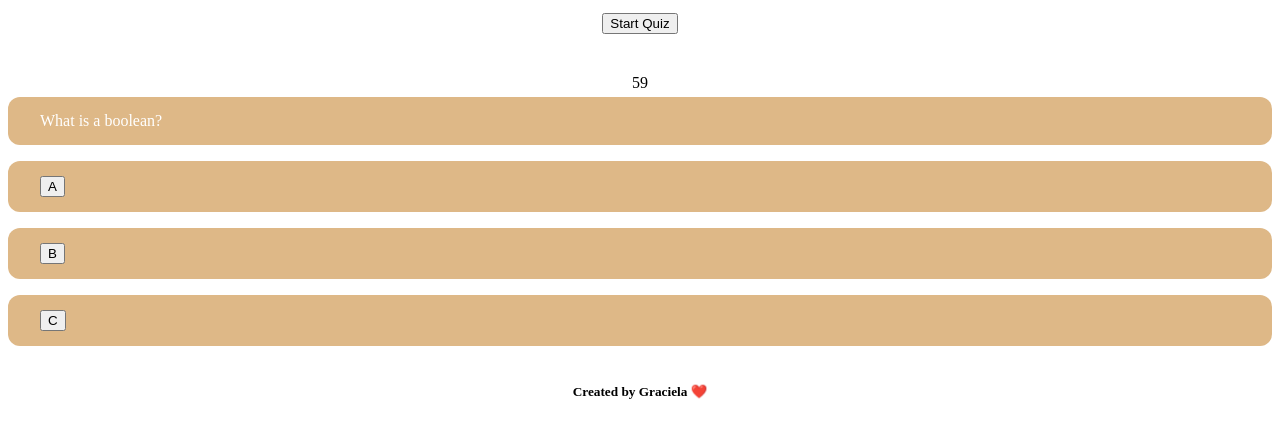
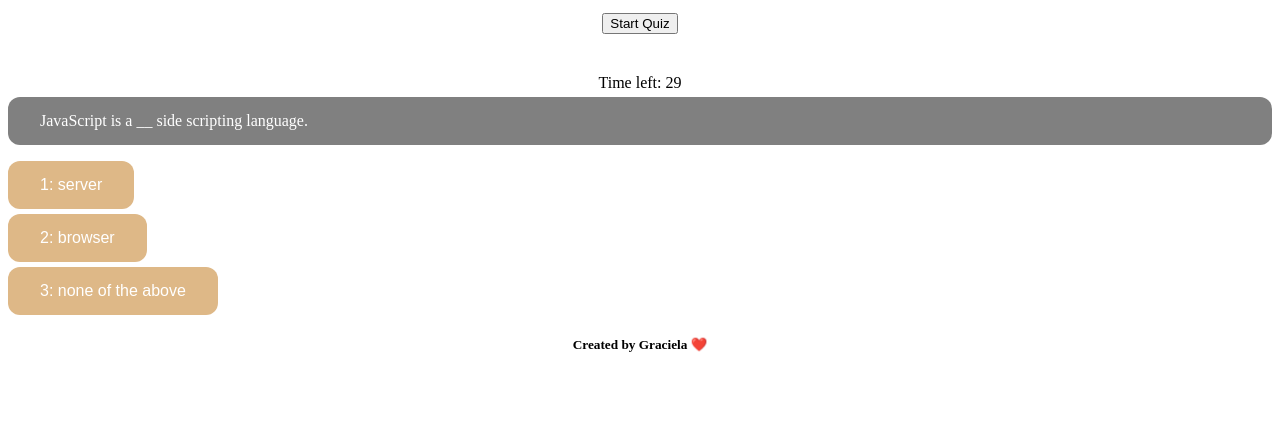
Before and after one commit to gmejia87/js-survey-quiz, a plain HTML site: page index.html in a window 1280 px wide. Both pictures are taken after a click on the button "Start Quiz". Shown: the part 167-604 px from the top of the page. Drawn offline with Linux system fonts and the light colour scheme.

Commit message:
update questions display

```diff
--- a/index.html
+++ b/index.html
@@ -21,18 +21,10 @@
     <div class="timer hidden"></div>
 
     <div class="questions hidden">
-      <ul class="question">
-        What is a boolean?
-      </ul>
-      <ul class="choice 1">
-        <button>A</button>
-      </ul>
-      <ul class="choice 2">
-        <button>B</button>
-      </ul>
-      <ul class="choice 3">
-        <button>C</button>
-      </ul>
+      <p class="question"></p>
+      <button class="btn1"></button>
+      <button class="btn2"></button>
+      <button class="btn3"></button>
     </div>
 
     <footer>
--- a/script.js
+++ b/script.js
@@ -1,40 +1,64 @@
-var countDown = 60;
+var countDown = 30;
 var startBtn = document.getElementById("start-btn");
 var timer = document.querySelector(".timer");
 var questions = document.querySelector(".questions");
+var listChoices = document.querySelector(".questions button");
+
+var count = 0;
+var pageContentEl = function (element) {
+  return document.querySelector(element);
+};
 
 // //timer on landing page
 // timer.textContent = countDown;
 // countDown--;
 
-//start button
+//start button to quiz
 startBtn.addEventListener("click", startGame);
 
+//start quiz
 function startGame() {
   // Start timer
   var tickTock = setInterval(() => {
-    timer.textContent = countDown;
+    timer.textContent = `Time left: ${countDown}`;
     countDown--;
 
     if (countDown < 0) {
       clearInterval(tickTock);
+      timer.textContent = "Time is up!";
       // endGame()
     }
   }, 1000);
 
   timer.classList.remove("hidden");
   questions.classList.remove("hidden");
+  showQuestions();
 }
 
-// var questions = [
-//   {
-//     question: "What is a boolean?",
-//     choices: ["a string", "multiple choice", "two values"],
-//     answer: "two values",
-//   },
-//   {
-//     question: "Who is known as the 'Dark Lord'?",
-//     choices: ["Ron", "Voldermort", "Harry"],
-//     answer: "Voldermort",
-//   },
-// ];
+//show questions on screen
+const showQuestions = function () {
+  pageContentEl(".question").innerHTML = quizQuestions[count].question;
+  pageContentEl(".btn1").innerHTML = `1: ${quizQuestions[count].choices[0]}`;
+  pageContentEl(".btn2").innerHTML = `2: ${quizQuestions[count].choices[1]}`;
+  pageContentEl(".btn3").innerHTML = `3: ${quizQuestions[count].choices[2]}`;
+};
+
+//questions for quiz
+var quizQuestions = [
+  {
+    question: "JavaScript is a __ side scripting language.",
+    choices: ["server", "browser", "none of the above"],
+    answer: "browser",
+  },
+  {
+    question: "Which choice is not a common JavaScript Data Type?",
+    choices: ["strings", "booleans", "alerts"],
+    answer: "alerts",
+  },
+  {
+    question:
+      "String values must be enclosed within __ when being assigned to variables.",
+    choices: ["quotes", "curly brackets", "parentheses"],
+    answer: "quotes",
+  },
+];
--- a/style.css
+++ b/style.css
@@ -19,7 +19,22 @@ header {
 }
 
 /* question start */
-ul {
+.question {
+  display: flex;
+  background-color: gray;
+  border: none;
+  border-radius: 12px;
+  color: white;
+  padding: 15px 32px;
+  text-align: center;
+  text-decoration: none;
+  font-size: 16px;
+  margin-top: 5px;
+}
+
+.btn1,
+.btn2,
+.btn3 {
   display: flex;
   background-color: burlywood;
   border: none;
@@ -32,7 +47,9 @@ ul {
   margin-top: 5px;
 }
 
-ul:hover {
+.btn1:hover,
+.btn2:hover,
+.btn3:hover {
   background-color: blueviolet;
 }
 /* question end*/
```
